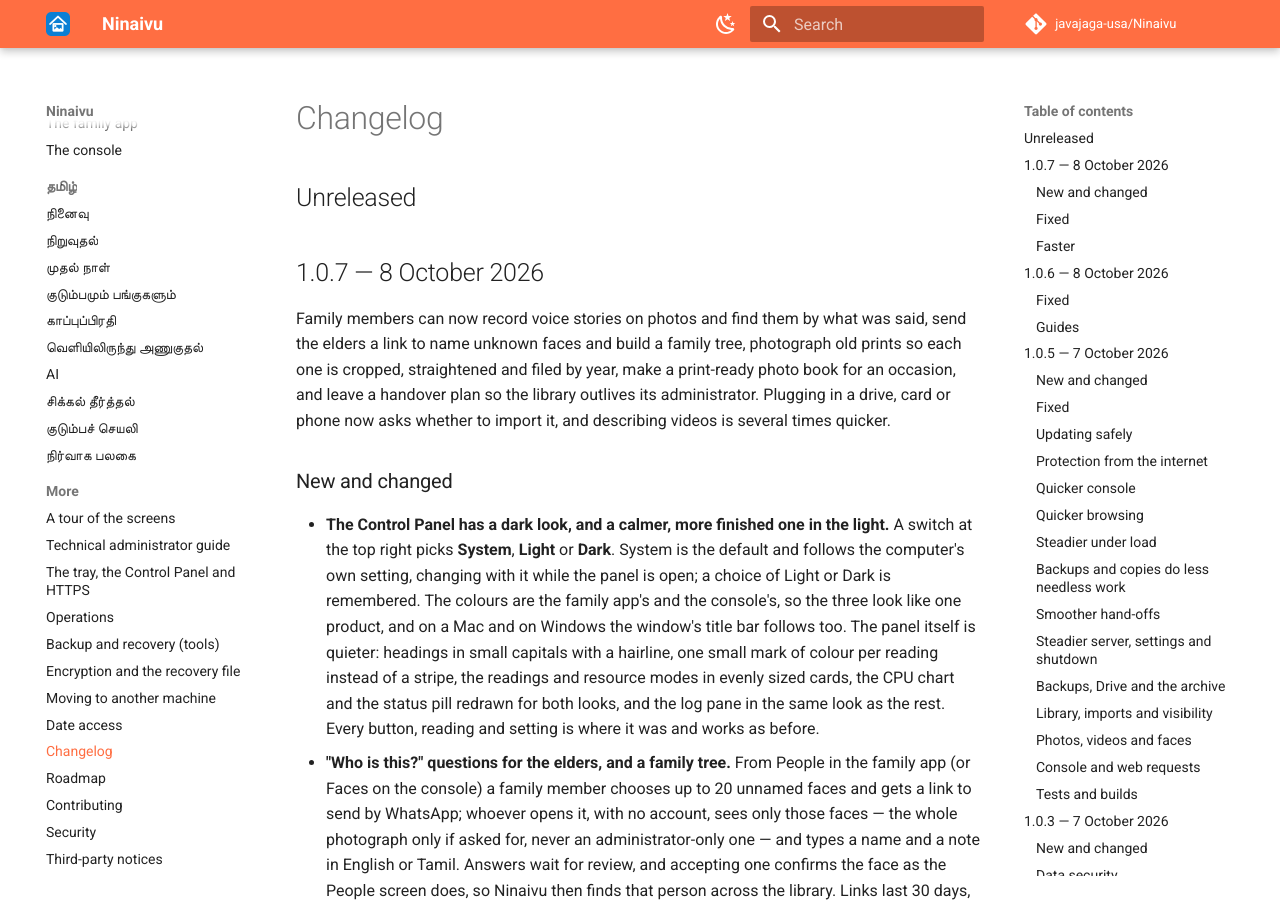
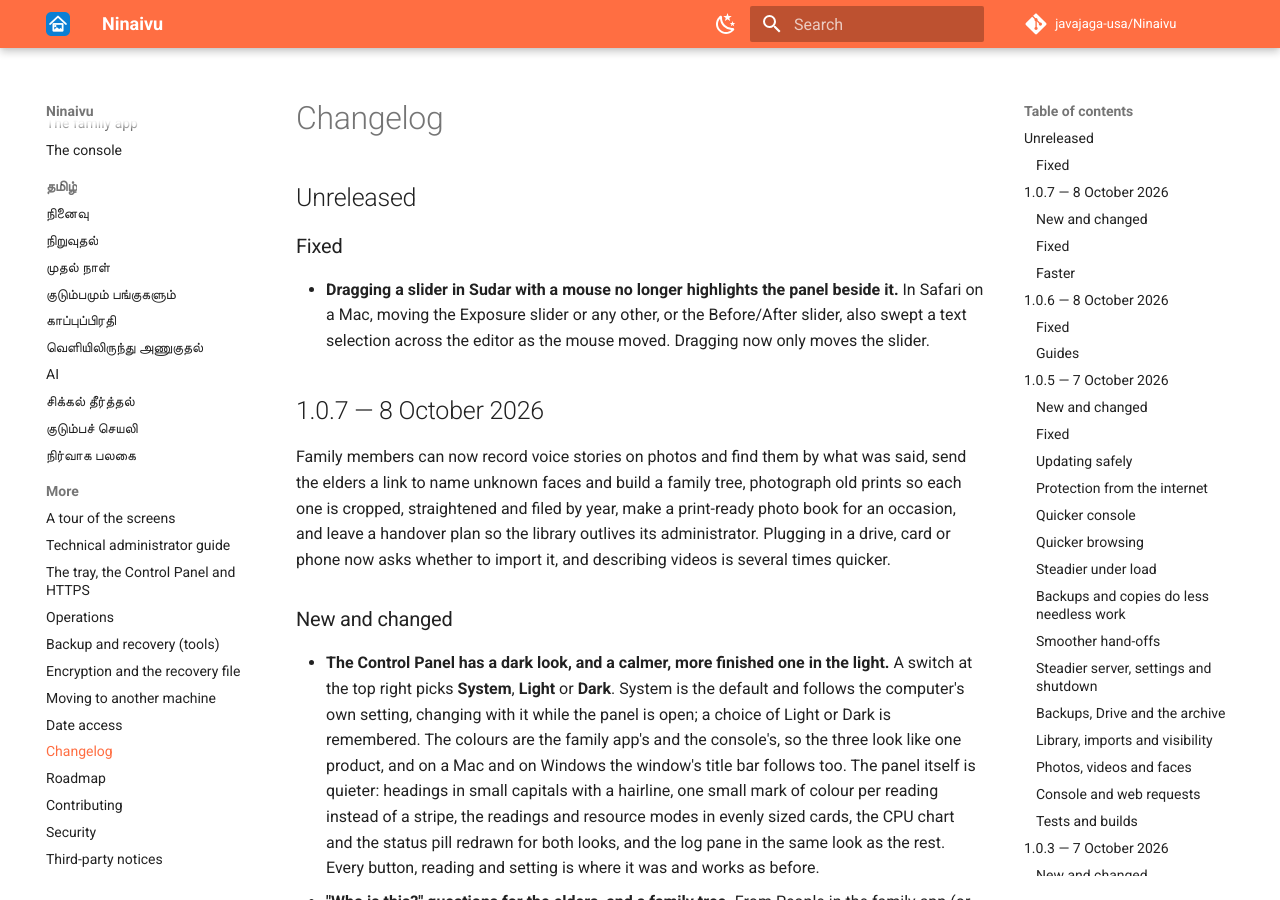
Before and after one commit to javajaga-usa/Ninaivu, an MkDocs documentation site: the page built from docs/CHANGELOG.md, in a window 1280 px wide and 900 px high. Built offline with MkDocs 1.6.1 and Material for MkDocs 9.7.7, drawn with Linux system fonts in a browser that asks for light colours; comment, search, counter and statistics services are not loaded.

Commit message:
Sudar: a mouse drag on a slider no longer selects the panel's text
Safari ignores the unprefixed user-select, so dragging a slider with the
mouse also swept a text selection across the editor. Add the -webkit-
prefix where Sudar turns selection off, and cancel selectstart for a drag
that begins on a slider or the before/after picture.

Co-Authored-By: Claude Opus 5.5 (1M context) <noreply@anthropic.com>
Claude-Session: https://claude.ai/code/session_01TW8Jmk9BLjSb9psVxosmDW

```diff
--- a/docs/CHANGELOG.md
+++ b/docs/CHANGELOG.md
@@ -1,6 +1,10 @@
 # Changelog
 
 ## Unreleased
+
+### Fixed
+
+- **Dragging a slider in Sudar with a mouse no longer highlights the panel beside it.** In Safari on a Mac, moving the Exposure slider or any other, or the Before/After slider, also swept a text selection across the editor as the mouse moved. Dragging now only moves the slider.
 
 ## 1.0.7 — 8 October 2026
 
--- a/ninaivu/static/css/ai-playground.css
+++ b/ninaivu/static/css/ai-playground.css
@@ -411,6 +411,7 @@
   box-shadow: 0 16px 54px var(--ap-shadow), 0 0 0 1px var(--ap-line);
   border-radius: 8px;
   overflow: hidden;
+  -webkit-user-select: none;
   user-select: none;
   cursor: ew-resize;
   touch-action: none;
@@ -422,6 +423,7 @@
   max-height: calc(97dvh - 160px);
   width: auto;
   height: auto;
+  -webkit-user-select: none;
   user-select: none;
   pointer-events: none;
 }
@@ -434,6 +436,7 @@
   object-fit: fill;
   clip-path: inset(0 50% 0 0);
   pointer-events: none;
+  -webkit-user-select: none;
   user-select: none;
 }
 
@@ -525,6 +528,8 @@
   backdrop-filter: blur(12px);
   box-shadow: 0 8px 24px var(--ap-shadow);
   z-index: 10;
+  -webkit-user-select: none;
+  user-select: none;
 }
 
 .ap-floating-compare input[type=range] {
@@ -772,6 +777,7 @@
   gap: 2px 8px;
   font-size: 11.5px;
   color: var(--ap-text);
+  -webkit-user-select: none;
   user-select: none;
   cursor: pointer;
 }
```
Also changed, not shown: ninaivu/static/js/ai-playground/components/playground.js (+8 -0 lines), 1 other file.
